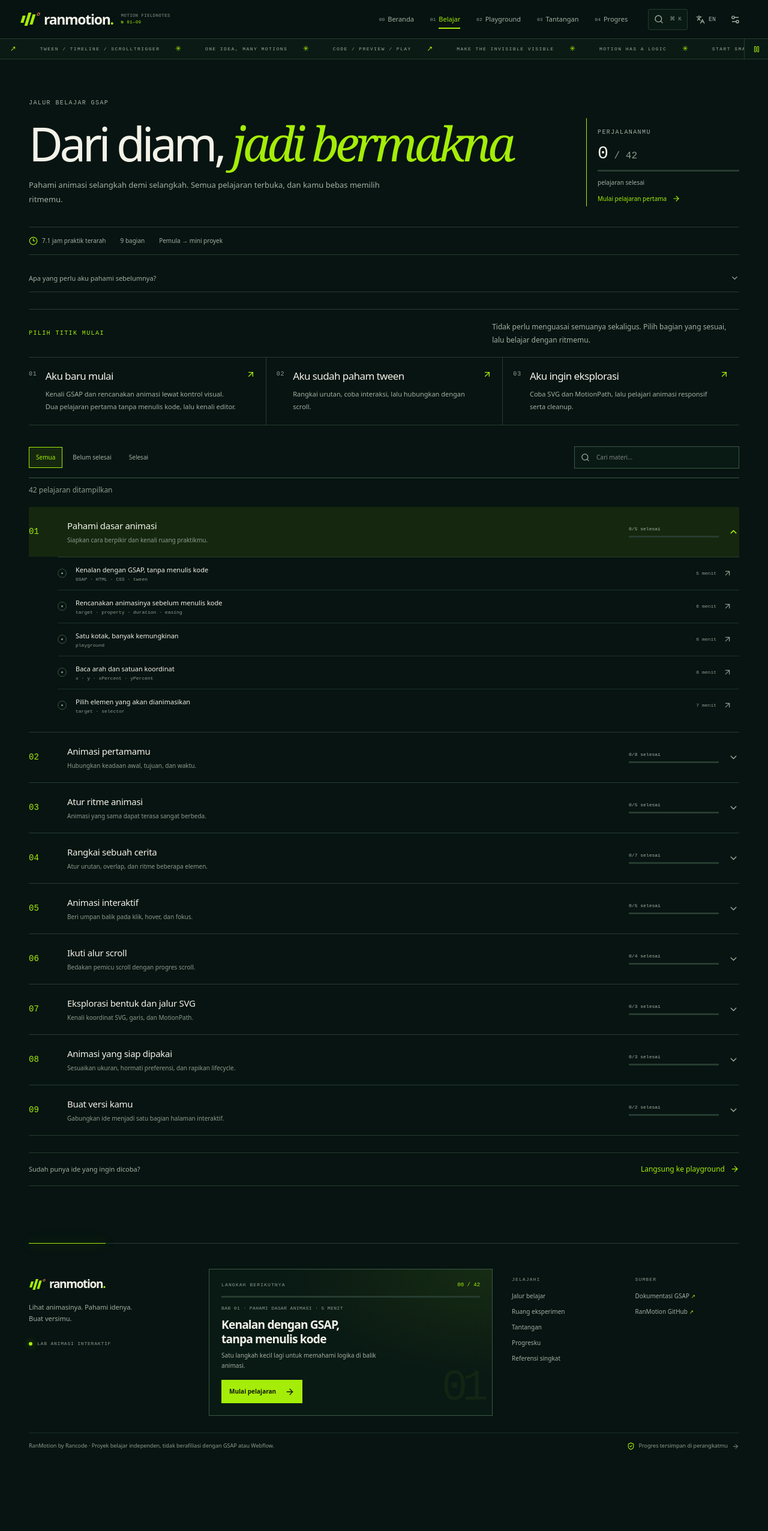
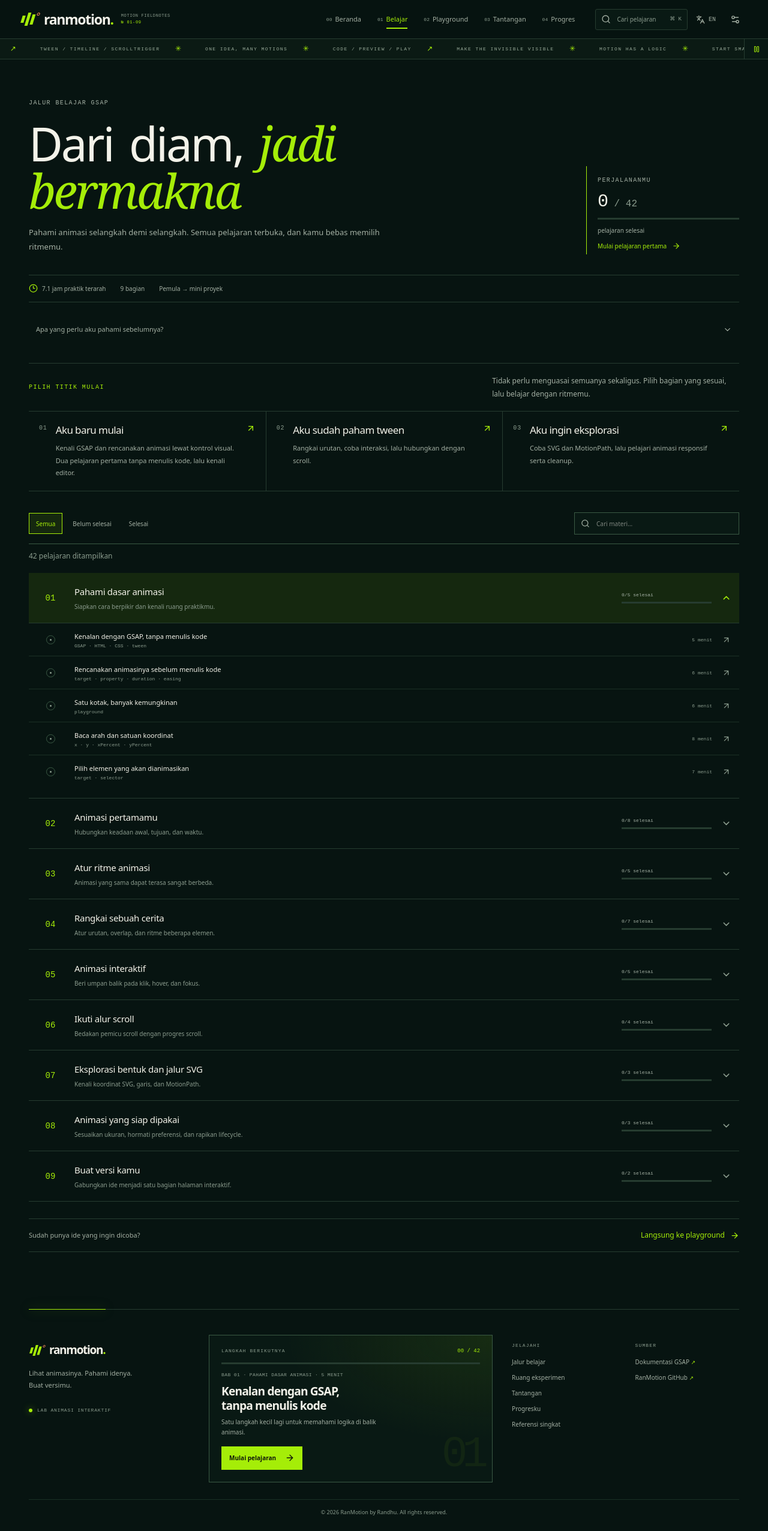
Before and after one commit to randhupaksi/ranmotion, a React (Vite) app: page /learn in a window 1280 px wide. Shown: the whole page at 60% size. Before the commit the page ends 2442 px from the top, so only its background shows below. Built offline with nearby package versions, Linux system fonts and the light colour scheme.

Commit message:
feat(search): open search without activating the field, simplify the footer, and stabilize editor tests

```diff
--- a/src/components/SiteLayout.tsx
+++ b/src/components/SiteLayout.tsx
@@ -20,6 +20,7 @@ import { Link, NavLink, Outlet, useNavigate } from 'react-router-dom'
 import { useApp } from '../app/AppProvider'
 import { lessons, modules, nextRecommended } from '../data/curriculum'
 import Brand from './Brand'
+import { RouteSkeleton } from './LoadingSkeleton'
 import Dialog from './Dialog'
 import FeedbackState from './FeedbackState'
 import RouteExperience from './RouteExperience'
@@ -110,7 +111,7 @@ export default function SiteLayout() {
               <Brand />
             </Link>
             <span className="brand-caption">
-              MOTION FIELDNOTES <i>№ 01—{String(modules.length).padStart(2, '0')}</i>
+              MOTION FIELDNOTES <i>№ 01-{String(modules.length).padStart(2, '0')}</i>
             </span>
           </div>
           <nav className="desktop-nav" aria-label={c('Navigasi utama', 'Main navigation')}>
@@ -124,9 +125,12 @@ export default function SiteLayout() {
             <button
               className="search-trigger"
               onClick={() => setSearchOpen(true)}
-              aria-label={c('Cari pelajaran · Ctrl K / ⌘ K', 'Search lessons · Ctrl K / ⌘ K')}
+              aria-label={c('Cari pelajaran ⌘ K, atau Ctrl K', 'Search lessons ⌘ K, or Ctrl K')}
             >
               <Search size={16} />
+              <span className="search-placeholder" aria-hidden="true">
+                {c('Cari pelajaran', 'Search lessons')}
+              </span>
               <kbd>⌘ K</kbd>
             </button>
             <button
@@ -193,13 +197,7 @@ export default function SiteLayout() {
         </div>
       )}
       <main id="main-content" tabIndex={-1}>
-        <Suspense
-          fallback={
-            <div className="route-loading" data-route-loading role="status">
-              {c('Menyiapkan ruang belajarmu…', 'Getting your learning space ready…')}
-            </div>
-          }
-        >
+        <Suspense fallback={<RouteSkeleton />}>
           <Outlet />
         </Suspense>
       </main>
@@ -254,7 +252,7 @@ export default function SiteLayout() {
             </p>
             <h2 id="footer-next-title" className="footer-next__title">
               {allLessonsDone
-                ? c('Sekarang, buat animasimu sendiri.', 'Now make an animation of your own.')
+                ? c('Sekarang, buat animasimu sendiri', 'Now make an animation of your own')
                 : lastLesson === nextLesson.id
                   ? `${c('Lanjutkan:', 'Continue:')} ${nextLessonTitle}`
                   : nextLessonTitle}
@@ -309,20 +307,7 @@ export default function SiteLayout() {
           </div>
         </div>
         <p className="footer-note">
-          <span>
-            RanMotion by Rancode ·{' '}
-            {c(
-              'Proyek belajar independen, tidak berafiliasi dengan GSAP atau Webflow.',
-              'An independent learning project, not affiliated with GSAP or Webflow.',
-            )}
-          </span>
-          <Link to="/progress" className="footer-note__progress">
-            <ShieldCheck size={13} />
-            {storageAvailable
-              ? c('Progres tersimpan di perangkatmu', 'Progress saved on your device')
-              : c('Penyimpanan lokal tidak tersedia', 'Local storage unavailable')}
-            <ArrowRight size={12} aria-hidden="true" />
-          </Link>
+          © {new Date().getFullYear()} RanMotion by Randhu. All rights reserved.
         </p>
       </footer>
       <nav className="mobile-nav" aria-label={c('Navigasi mobile', 'Mobile navigation')}>
@@ -342,8 +327,6 @@ export default function SiteLayout() {
         <label className="search-field">
           <Search size={18} />
           <input
-            autoFocus
-            data-dialog-autofocus
             value={query}
             onChange={event => setQuery(event.target.value)}
             placeholder={c('Cari tween, easing, scroll…', 'Search tween, easing, scroll…')}
@@ -383,7 +366,7 @@ export default function SiteLayout() {
               compact
               icon={Search}
               eyebrow={c('PENCARIAN MATERI', 'LESSON SEARCH')}
-              title={c('Belum ada materi yang cocok.', 'No matching lessons.')}
+              title={c('Belum ada materi yang cocok', 'No matching lessons')}
               description={c(
                 'Coba “easing”, “timeline”, atau kata yang lebih pendek.',
                 'Try “easing”, “timeline”, or a shorter search.',
--- a/src/styles/app.css
+++ b/src/styles/app.css
@@ -536,6 +536,7 @@ progress::-moz-progress-bar {
 }
 .search-trigger {
   display: flex;
+  width: clamp(145px, 12vw, 205px);
   min-height: 35px;
   align-items: center;
   gap: 10px;
@@ -544,6 +545,15 @@ progress::-moz-progress-bar {
   border-radius: var(--radius);
   background: var(--night-soft);
   color: var(--muted);
+}
+.search-placeholder {
+  flex: 1;
+  overflow: hidden;
+  color: var(--subtle);
+  font-size: 10px;
+  text-align: left;
+  text-overflow: ellipsis;
+  white-space: nowrap;
 }
 .search-trigger:hover {
   border-color: var(--primary);
@@ -777,8 +787,7 @@ progress::-moz-progress-bar {
 }
 .footer-next__action:focus-visible,
 .footer-nav a:focus-visible,
-.footer-resources a:focus-visible,
-.footer-note__progress:focus-visible {
+.footer-resources a:focus-visible {
   outline: 2px solid var(--primary);
   outline-offset: 4px;
 }
@@ -828,43 +837,14 @@ progress::-moz-progress-bar {
 .footer-note {
   display: flex;
   align-items: center;
-  justify-content: space-between;
-  gap: 20px;
+  justify-content: center;
   margin-top: 28px;
   padding-top: 14px;
   border-top: 1px solid #1a3025;
   color: var(--subtle);
   font-size: 9px;
-}
-.footer-note__progress {
-  display: flex;
-  align-items: center;
-  gap: 7px;
-  white-space: nowrap;
-  transition: color 150ms ease;
-}
-.footer-note__progress:hover {
-  color: var(--primary);
-}
-.footer-note__progress svg:first-child {
-  color: var(--primary);
-}
-.route-loading {
-  display: flex;
-  min-height: 70vh;
-  align-items: center;
-  justify-content: center;
-  color: var(--muted);
-  font-size: 12px;
-}
-.route-loading::before {
-  width: 24px;
-  height: 2px;
-  margin-right: 14px;
-  background: var(--primary);
-  content: '';
-}
-
+  text-align: center;
+}
 /* Focused overlays retain clear product behavior without taking over the identity. */
 .dialog {
   width: min(560px, calc(100% - 32px));
@@ -932,7 +912,7 @@ progress::-moz-progress-bar {
 }
 .search-results > a:hover {
   background: var(--raised);
-  color: var(--primary);
+  color: var(--ink);
 }
 .search-results > a > span {
   display: grid;
@@ -1503,6 +1483,7 @@ progress::-moz-progress-bar {
   grid-template-columns: 58px minmax(0, 1fr) 100px 23px;
   align-items: center;
   gap: 16px;
+  padding-left: 10px;
   border-bottom: 1px solid var(--border);
 }
 .home-module:hover {
@@ -1658,9 +1639,14 @@ progress::-moz-progress-bar {
 .page-header h1 em {
   font-size: 1.02em;
 }
+/* Negative tracking narrows the space glyph and the italic overhangs left, so restore the gap. */
+.page-header h1 {
+  word-spacing: 0.12em;
+}
 .learning-page .page-header h1 {
   width: fit-content;
   max-width: 100%;
+  letter-spacing: -0.04em;
 }
 .page-lead {
   max-width: 640px;
@@ -1718,19 +1704,19 @@ progress::-moz-progress-bar {
 }
 .prereq-disclosure {
   margin-top: 17px;
-  border-bottom: 1px solid var(--border);
 }
 .prereq-disclosure summary {
   display: flex;
+  min-height: 56px;
   align-items: center;
   justify-content: space-between;
   gap: 12px;
-  padding: 13px 0;
+  padding: 12px;
   color: var(--muted);
   font-size: 11px;
 }
 .prereq-disclosure summary:hover {
-  color: var(--primary);
+  color: var(--ink);
 }
 .prereq-disclosure > p {
   max-width: 820px;
@@ -1786,8 +1772,10 @@ progress::-moz-progress-bar {
   grid-template-columns: 48px minmax(0, 1fr) 150px 18px;
   align-items: center;
   gap: 16px;
+  padding-inline: 12px;
 }
 .curriculum-module > summary > .module-number {
+  justify-self: center;
   font-size: 14px;
 }
 .module-title h2 {
@@ -1812,7 +1800,7 @@ progress::-moz-progress-bar {
   color: var(--primary);
 }
 .lesson-list {
-  margin: 0 0 17px 48px;
+  margin: 0 0 17px;
   padding: 0;
   border-top: 1px solid var(--border);
   list-style: none;
@@ -1823,13 +1811,16 @@ progress::-moz-progress-bar {
 .lesson-list a {
   display: grid;
   min-height: 54px;
-  grid-template-columns: 19px minmax(0, 1fr) 63px 17px;
-  align-items: center;
-  gap: 11px;
-  padding: 8px 10px 8px 0;
+  grid-template-columns: 48px minmax(0, 1fr) 63px 17px;
+  align-items: center;
+  gap: 16px;
+  padding: 8px 12px;
+}
+.lesson-list .lesson-status {
+  justify-self: center;
 }
 .lesson-list a:hover {
-  color: var(--primary);
+  color: var(--ink);
 }
 .lesson-list a > div {
   display: grid;
@@ -2236,9 +2227,11 @@ progress::-moz-progress-bar {
   font-size: 9px;
   line-height: 1.5;
 }
-.sidebar-modules li a:hover,
 .sidebar-modules li a.active {
   color: var(--primary);
+}
+.sidebar-modules li a:hover {
+  color: var(--ink);
 }
 .sidebar-dot {
   display: grid;
@@ -2450,14 +2443,6 @@ progress::-moz-progress-bar {
   flex: 0 0 auto;
   font-size: 10px;
 }
-.lab-skeleton {
-  display: grid;
-  min-height: 360px;
-  place-items: center;
-  border: 1px solid var(--border);
-  color: var(--muted);
-  font-size: 11px;
-}
 .common-mistake {
   margin-top: 35px;
   padding: 18px 0 20px 17px;
@@ -2668,7 +2653,7 @@ progress::-moz-progress-bar {
   grid-template-columns: minmax(150px, 0.42fr) minmax(0, 1fr) minmax(135px, 0.38fr);
   align-items: center;
   gap: 25px;
-  padding: 20px 13px 20px 0;
+  padding: 20px 13px 20px 12px;
 }
 .challenge-card:hover {
   background: linear-gradient(90deg, #a5ed080b, transparent 90%);
@@ -2809,7 +2794,9 @@ progress::-moz-progress-bar {
 .progress-modules > a > svg {
   color: var(--subtle);
 }
-.progress-modules > a:hover > strong,
+.progress-modules > a:hover > strong {
+  color: var(--ink);
+}
 .progress-modules > a:hover > svg {
   color: var(--primary);
 }
@@ -2848,7 +2835,7 @@ progress::-moz-progress-bar {
   color: var(--subtle);
 }
 .completed-links > a:hover {
-  color: var(--primary);
+  color: var(--ink);
 }
 .privacy-note {
   display: flex;
@@ -3026,6 +3013,12 @@ progress::-moz-progress-bar {
   }
   .header-actions {
     gap: 2px;
+  }
+  .search-trigger {
+    width: auto;
+  }
+  .search-placeholder {
+    display: none;
   }
   .hero {
     grid-template-columns: 20px 1fr 1.03fr;
@@ -3204,14 +3197,10 @@ progress::-moz-progress-bar {
     padding-top: 0;
   }
   .footer-note {
-    align-items: flex-start;
-    flex-direction: column;
-    gap: 8px;
+    align-items: center;
+    justify-content: center;
     margin-top: 25px;
     font-size: 8px;
-  }
-  .footer-note__progress {
-    white-space: normal;
   }
   .site-footer {
     padding-top: 32px;
@@ -3513,11 +3502,12 @@ progress::-moz-progress-bar {
     width: 14px;
   }
   .lesson-list {
-    margin-left: 29px;
+    margin-left: 0;
   }
   .lesson-list a {
-    grid-template-columns: 17px minmax(0, 1fr) 17px;
+    grid-template-columns: 29px minmax(0, 1fr) 17px;
     gap: 8px;
+    padding-inline: 12px;
   }
   .lesson-list strong {
     font-size: 10px;
@@ -3915,14 +3905,6 @@ progress::-moz-progress-bar {
   transition-duration: 0.01ms !important;
 }
 
-.home-demo-loading {
-  min-height: 360px;
-  display: grid;
-  place-items: center;
-  color: var(--muted);
-  font: 11px var(--mono);
-}
-
 .learning-entry-routes {
   margin: 28px 0 35px;
   border-block: 1px solid var(--border);
@@ -3957,7 +3939,7 @@ progress::-moz-progress-bar {
 }
 .entry-routes-list > a:first-child {
   border-left: 0;
-  padding-left: 0;
+  padding-left: 17px;
 }
 .entry-routes-list > a > div {
   flex: 1;
@@ -3980,7 +3962,7 @@ progress::-moz-progress-bar {
   color: var(--primary);
 }
 .entry-routes-list > a:hover h2 {
-  color: var(--primary);
+  color: var(--ink);
 }
 @media (max-width: 700px) {
   .entry-routes-heading {
```
Also changed, not shown: 2 other files (tests, documents, lock files or other folders).
